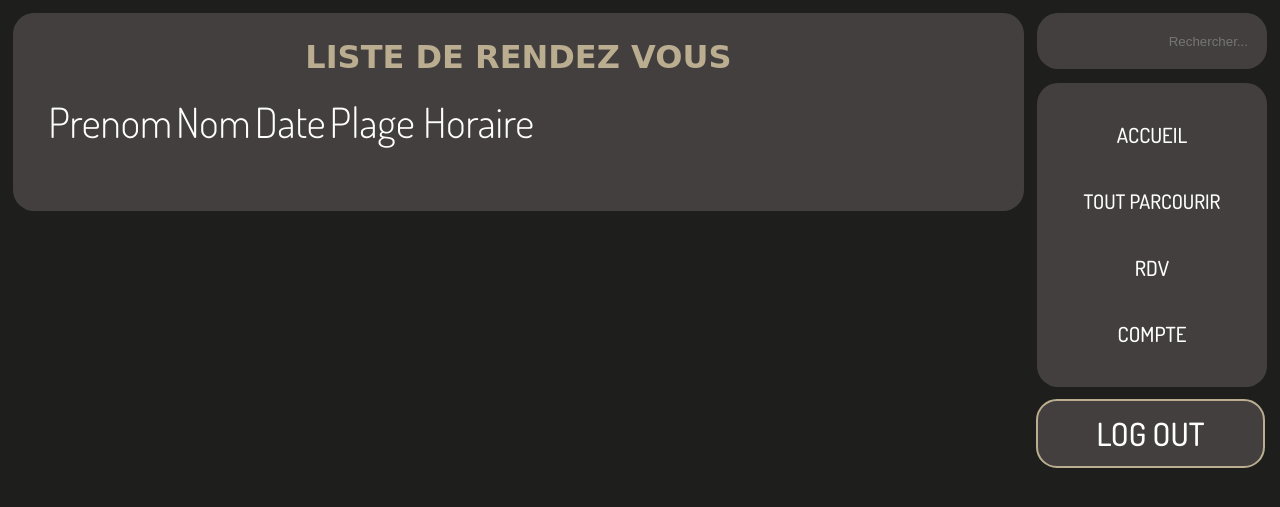
After one commit to Kal3idoscope/Sportify-Project, a PHP site: page /historique_reservation.php in a window 1280 px wide. The commit adds this page. Shown: the top 507 px of the page. Run offline with PHP 8.4, Linux system fonts and the light colour scheme; a user stored in the database is signed in; data comes from the database, SQL or seed files in the repository; tables that the repository leaves empty hold one stand-in row (values such as "Sample post"); lists and menus that the app fills with data are empty; some web fonts are replaced.

Commit message:
Historique finito

```diff
--- a/client.php
+++ b/client.php
@@ -72,7 +72,7 @@ $resultat = $conn->query($requete);
                 <div class="option7", style="margin-bottom:3%; margin-top:0.5%">
                             <button><a href="./change_info_client.php">MODIFIER MES INFOS</a></button>
                             <button><a href="users.php">CHATROOM</a></button>
-                            <button>HISTORIQUE DE MES RDV</button>
+                            <button><a href="historique_reservation.php">HISTORIQUE DE MES RDV</a></button>
                 </div>
             </div>
 
--- /dev/null
+++ b/historique_reservation.php
@@ -0,0 +1,87 @@
+<?php
+session_start();
+include_once "php/config.php";
+if (!isset($_SESSION['unique_id'])) {
+    header("location: login.php");
+}
+?>
+<?php include_once "header.php"; ?>
+<link rel="stylesheet" href="styles/co.css" type="text/css" />
+<body>
+<?php
+
+$sql = mysqli_query($conn, "SELECT * FROM prendre_rdv LEFT JOIN client ON client.ID_Client = prendre_rdv.ID_Client ORDER BY Date_rdv");
+
+if(mysqli_num_rows($sql) > 0){
+    $row = mysqli_fetch_assoc($sql);
+}
+?>
+
+<div class="blocHeader">
+    <div class="bloc1">
+        <h1 class="titre">LISTE DE RENDEZ VOUS<h1>
+            <div class = "fieldInput" style="margin-left:2% ; font-weight:lighter; margin-bottom:2%">
+                <table>
+
+                    <thead>
+                    <tr>
+                        <th style="font-weight:lighter">Prenom</th>
+                        <th style="font-weight:lighter">Nom</th>
+                        <th style="font-weight:lighter">Date</th>
+                        <th style="font-weight:lighter">Plage Horaire</th>
+                    </tr>
+                    </thead>
+
+                    <tbody>
+                    <?php
+                    while ($row = mysqli_fetch_assoc($sql)) {
+                        $sql2 = mysqli_query($conn, "SELECT * FROM coach where ID_Coach = {$row['ID_Coach']}");
+                        $row2 = mysqli_fetch_assoc($sql2);
+                        echo "<tr>";
+                        echo "<td>" . $row2['Prenom'] . "</td>";
+                        echo "<td>" . $row2['Nom'] . "</td>";
+                        echo "<td>" . $row['Date_rdv'] . "</td>";
+                        echo "<td>" . $row['Plage_horaire'] . "</td>";
+                        echo "</tr>";
+                    }
+                    ?>
+                    </tbody>
+                </table>
+            </div><br>
+    </div>
+
+
+
+    <div class="bloc2">
+
+        <div class="barrerecherche">
+            <div class="dropdown2">
+                <input class="rechercher" type="text" placeholder="Rechercher..." id="searchInput">
+                <div class="dropdown2-content" id="searchResults">
+                    <!-- Les résultats de la recherche seront ajoutés ici -->
+                </div>
+            </div>
+        </div>
+        <div class="header">
+            <a href="./index.html">ACCUEIL</a>
+            <div class="dropdown">
+                <div onclick="myFunction()" class="dropbtn">TOUT PARCOURIR</div>
+                <div id="myDropdown" class="dropdown-content">
+                    <a href="./Activites_Sportives.php">ACTIVITÉS SPORTIVES</a>
+                    <a href="./Sport_Compet.php">SPORTS DE COMPÉTITION</a>
+                    <a href="./salleOmnes.php">SALLES DE SPORT OMNES</a>
+                </div>
+            </div>
+            <a href="./rdv.php">RDV</a><br>
+            <a href="./login.php">COMPTE</a><br>
+        </div>
+        <div class="boutonLOGOUT">
+            <button style="width:119% ; height:99%; font-size: 200%; margin-left:-0.3%; margin-top : 6%"><a
+                        href="php/logout.php?logout_id=<?php echo $_SESSION['unique_id']; ?>" class="logout">LOG OUT</a>
+            </button>
+        </div>
+    </div>
+</div>
+<script src="javascript/recherche.js"></script>
+</body>
+</html>
```
Also changed, not shown: coach.php (line endings or trailing spaces).
